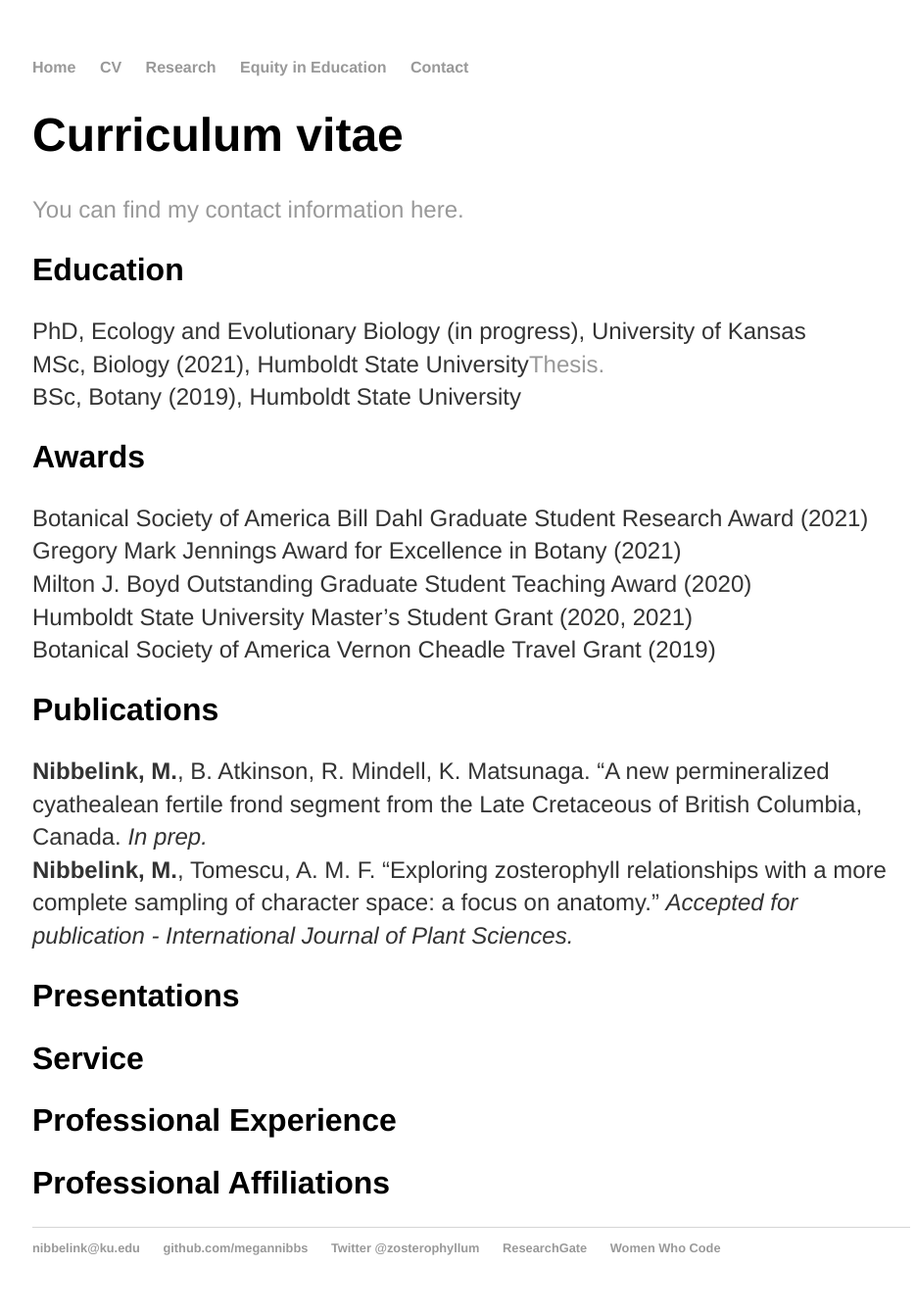
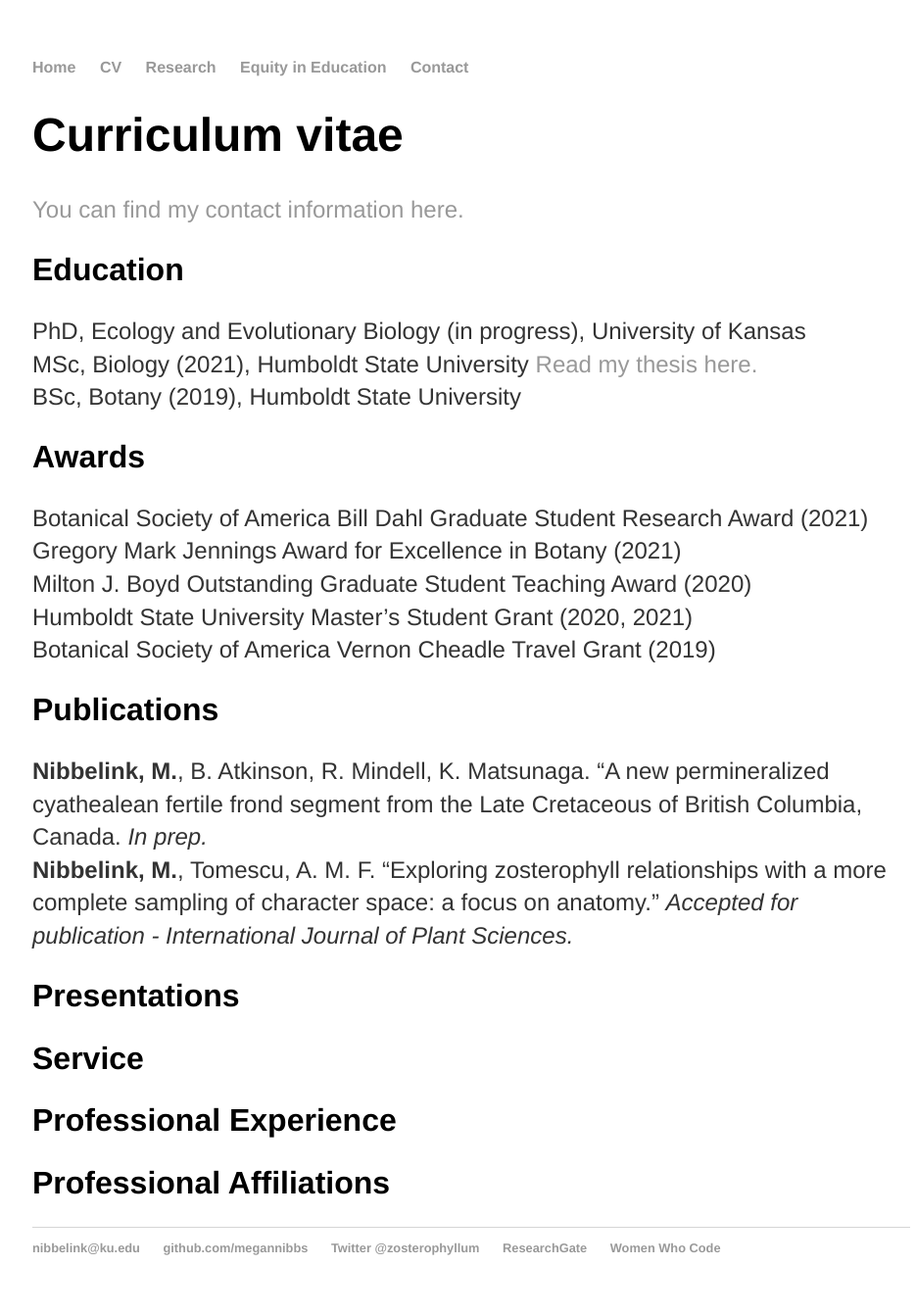
Before and after one commit to megannibbs/megannibbelink.github.io, a Jekyll site: the page built from cv/index.html, in a window 1280 px wide. Shown: the whole page at 98% size, without its empty margins (159-1094 px from the left). Built offline with Jekyll 4.4.1, drawn with Linux system fonts in a browser that asks for light colours.

Commit message:
Update index.html

```diff
--- a/cv/index.html
+++ b/cv/index.html
@@ -7,7 +7,7 @@
 	<p><a href="/contact">You can find my contact information here.</a></p>
 	<h2>Education</h2>
 	<p>PhD, Ecology and Evolutionary Biology (in progress), University of Kansas</br>
-		MSc, Biology (2021), Humboldt State University<a href="https://digitalcommons.humboldt.edu/etd/534">Thesis.</a></br>
+		MSc, Biology (2021), Humboldt State University<a href="https://digitalcommons.humboldt.edu/etd/534"> Read my thesis here.</a></br>
 		BSc, Botany (2019), Humboldt State University</p>
 	<h2>Awards</h2>
 	<p>Botanical Society of America Bill Dahl Graduate Student Research Award (2021)</br>
```
